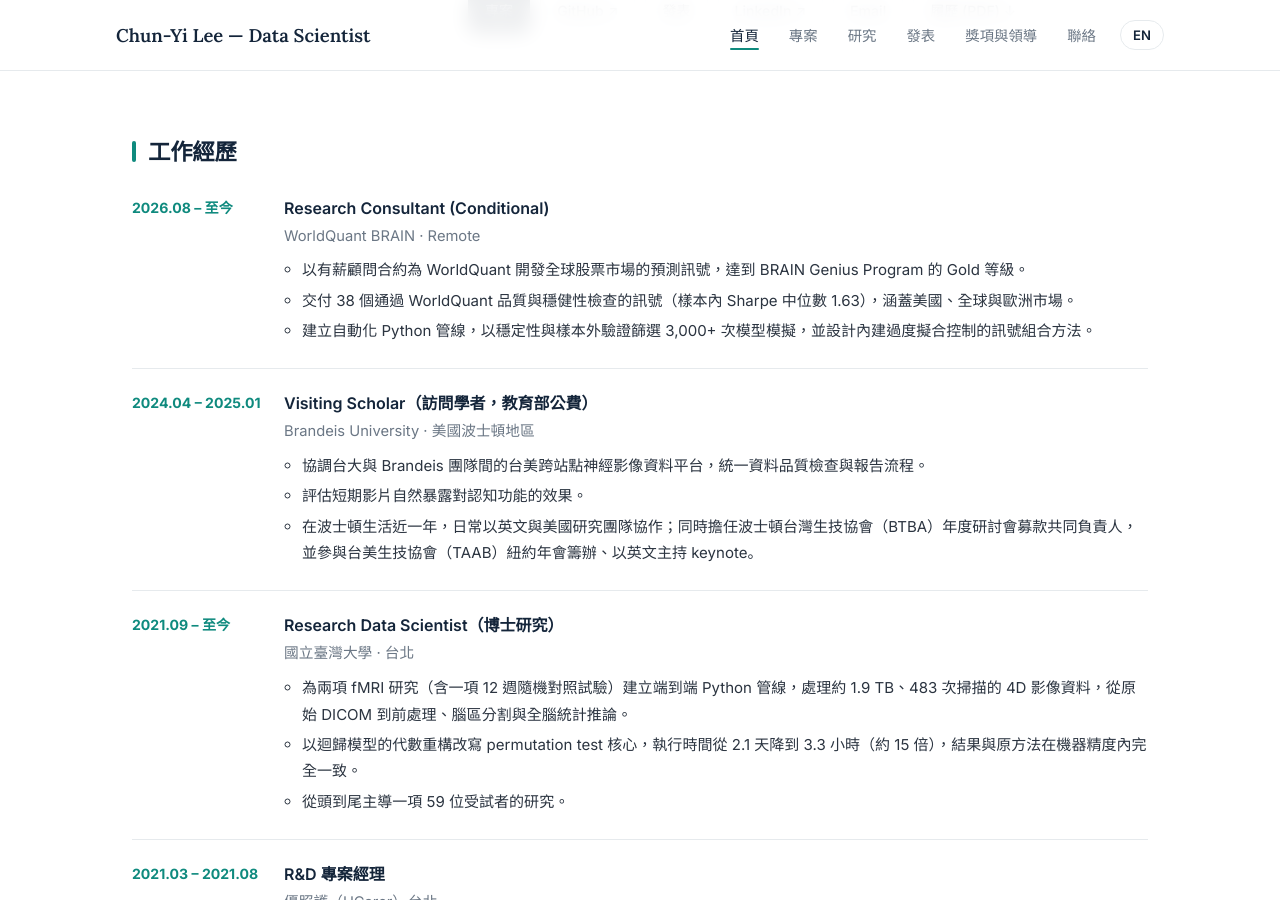
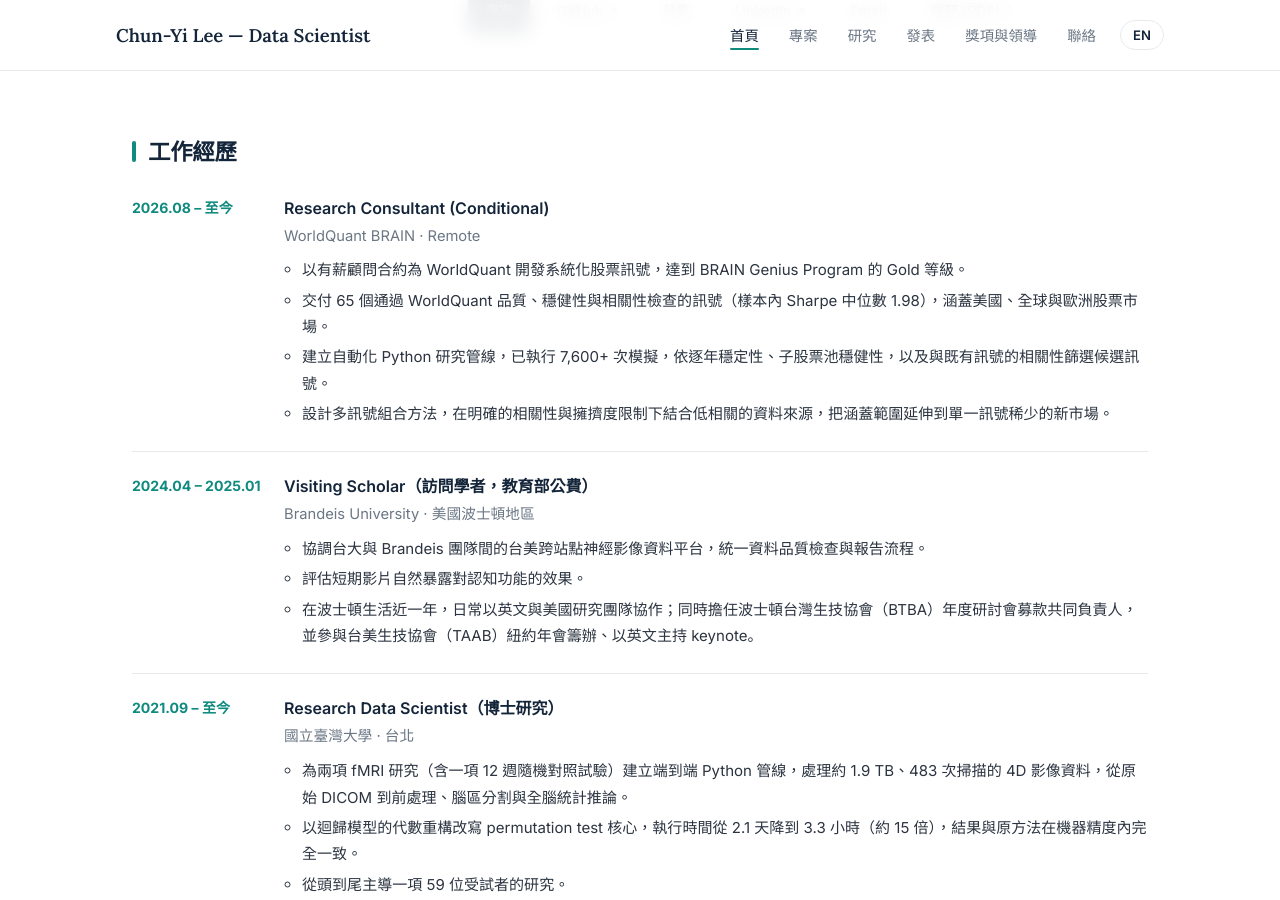
Before and after one commit to JamesLeeCY/JamesLeeCY.github.io, a Jekyll site: the page built from index.html, in a window 1280 px wide and 900 px high, scrolled down 545 px. Built offline with Jekyll 4.4.1, drawn with Linux system fonts in a browser that asks for light colours.

Commit message:
Update WorldQuant experience: 65 signals, Sharpe 1.98, 7,600+ simulations (zh + en)
Co-Authored-By: Claude Opus 5.5 <noreply@anthropic.com>

```diff
--- a/index.html
+++ b/index.html
@@ -44,9 +44,10 @@ ref: home
                 <div class="exp-role">Research Consultant (Conditional)</div>
                 <div class="exp-org">WorldQuant BRAIN · Remote</div>
                 <ul>
-                    <li>以有薪顧問合約為 WorldQuant 開發全球股票市場的預測訊號，達到 BRAIN Genius Program 的 Gold 等級。</li>
-                    <li>交付 38 個通過 WorldQuant 品質與穩健性檢查的訊號（樣本內 Sharpe 中位數 1.63），涵蓋美國、全球與歐洲市場。</li>
-                    <li>建立自動化 Python 管線，以穩定性與樣本外驗證篩選 3,000+ 次模型模擬，並設計內建過度擬合控制的訊號組合方法。</li>
+                    <li>以有薪顧問合約為 WorldQuant 開發系統化股票訊號，達到 BRAIN Genius Program 的 Gold 等級。</li>
+                    <li>交付 65 個通過 WorldQuant 品質、穩健性與相關性檢查的訊號（樣本內 Sharpe 中位數 1.98），涵蓋美國、全球與歐洲股票市場。</li>
+                    <li>建立自動化 Python 研究管線，已執行 7,600+ 次模擬，依逐年穩定性、子股票池穩健性，以及與既有訊號的相關性篩選候選訊號。</li>
+                    <li>設計多訊號組合方法，在明確的相關性與擁擠度限制下結合低相關的資料來源，把涵蓋範圍延伸到單一訊號稀少的新市場。</li>
                 </ul>
             </div>
         </li>
```
Also changed, not shown: HANDOFF.md (+2 -0 lines), en/index.html (+4 -3 lines).
